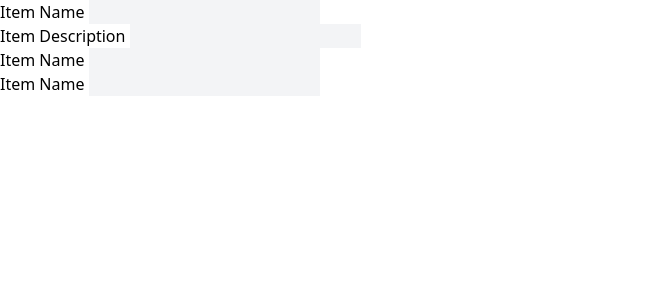
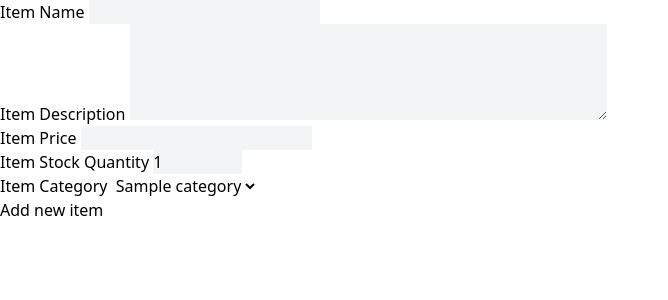
Before and after one commit to ibrahimkhalil66/inventory_backend, a Node server app: template views/newItem.ejs in a window 1280 px wide. Shown: the top 300 px of the page, without its empty margins (0-668 px from the left). Run offline with Node 20, Linux system fonts and the light colour scheme; the template is opened without the code that fills it: most values are stand-ins (such as "Sample title", 1, 10 or a date in 2020).

Commit message:
Enhance new item form with additional fields and category selection for improved item creation

```diff
--- a/views/newItem.ejs
+++ b/views/newItem.ejs
@@ -11,20 +11,34 @@
     <form action="/inventory/newItem" method="post">
         <div class="">
             <label for="name">Item Name</label>
-            <input class="bg-gray-100" type="text" name="name" id="name">
+            <input class="bg-gray-100" type="text" name="name" id="name" required>
         </div>
+
         <div class="">
-            <label for="name">Item Description</label>
-            <input class="bg-gray-100" type="text" name="name" id="name">
+            <label for="description">Item Description</label>
+            <textarea class="bg-gray-100" name="description" id="description" rows="4" cols="50"></textarea>
         </div>
+
         <div class="">
-            <label for="name">Item Name</label>
-            <input class="bg-gray-100" type="text" name="name" id="name">
+            <label for="price">Item Price</label>
+            <input class="bg-gray-100" type="number" name="price" id="price" min="1" step="0.01" required>
         </div>
+
         <div class="">
-            <label for="name">Item Name</label>
-            <input class="bg-gray-100" type="text" name="name" id="name">
+            <label for="stock_quantity">Item Stock Quantity</label>
+            <input class="bg-gray-100" type="number" name="stock_quantity" id="stock_quantity" min="1" max="100" value="1" required>
         </div>
+
+        <div class="">
+            <label for="category_id">Item Category</label>
+            <select name="category_id" id="category_id" required>
+                <% categories.forEach((category) => { %>
+                    <option value="<%= category.id %>"> <%= category.name %></option>
+                <% }); %>
+            </select>
+        </div>
+
+        <button type="submit">Add new item</button>
     </form>
 
 </body>
```
Also changed, not shown: controllers/itemsController.js (+9 -6 lines).
